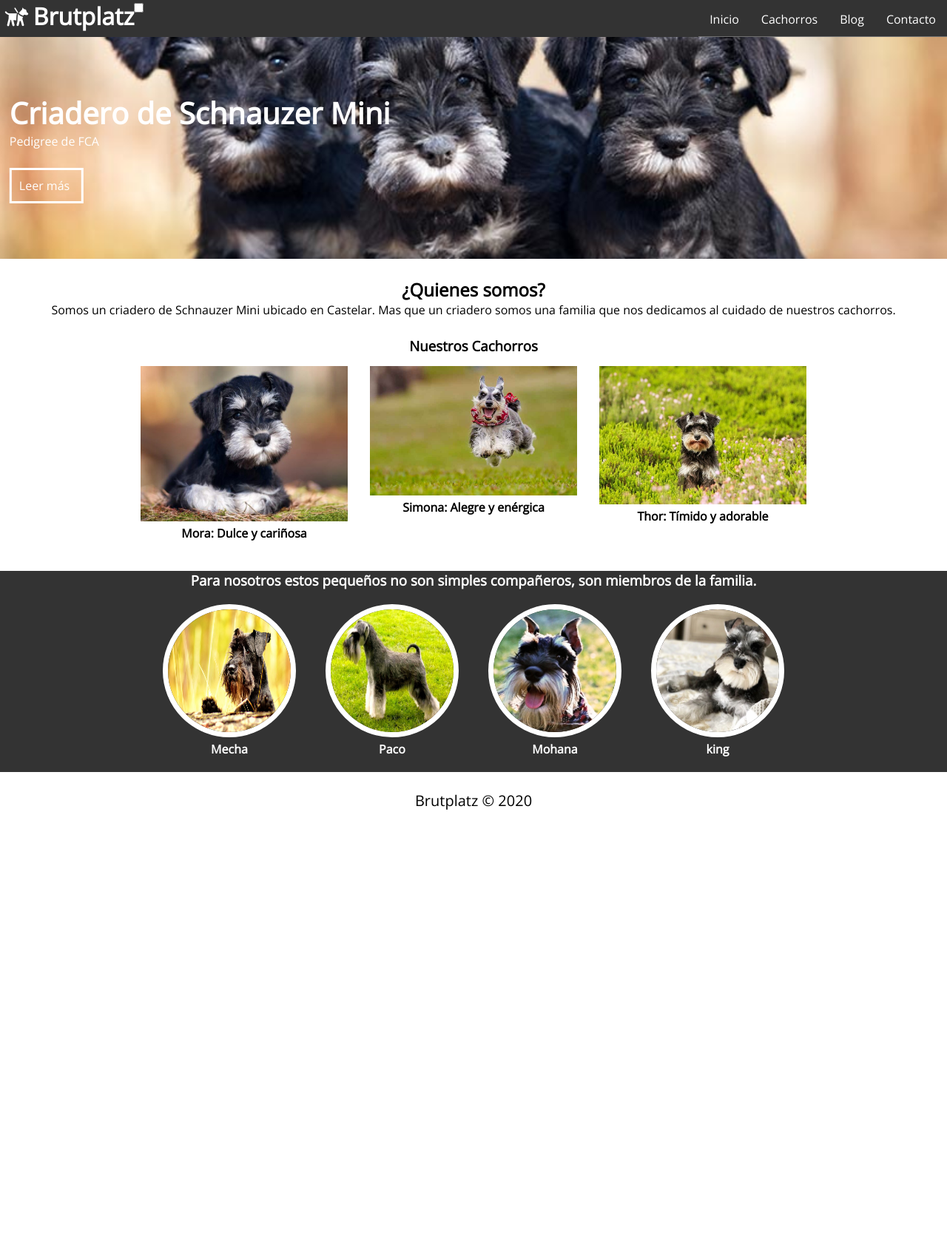
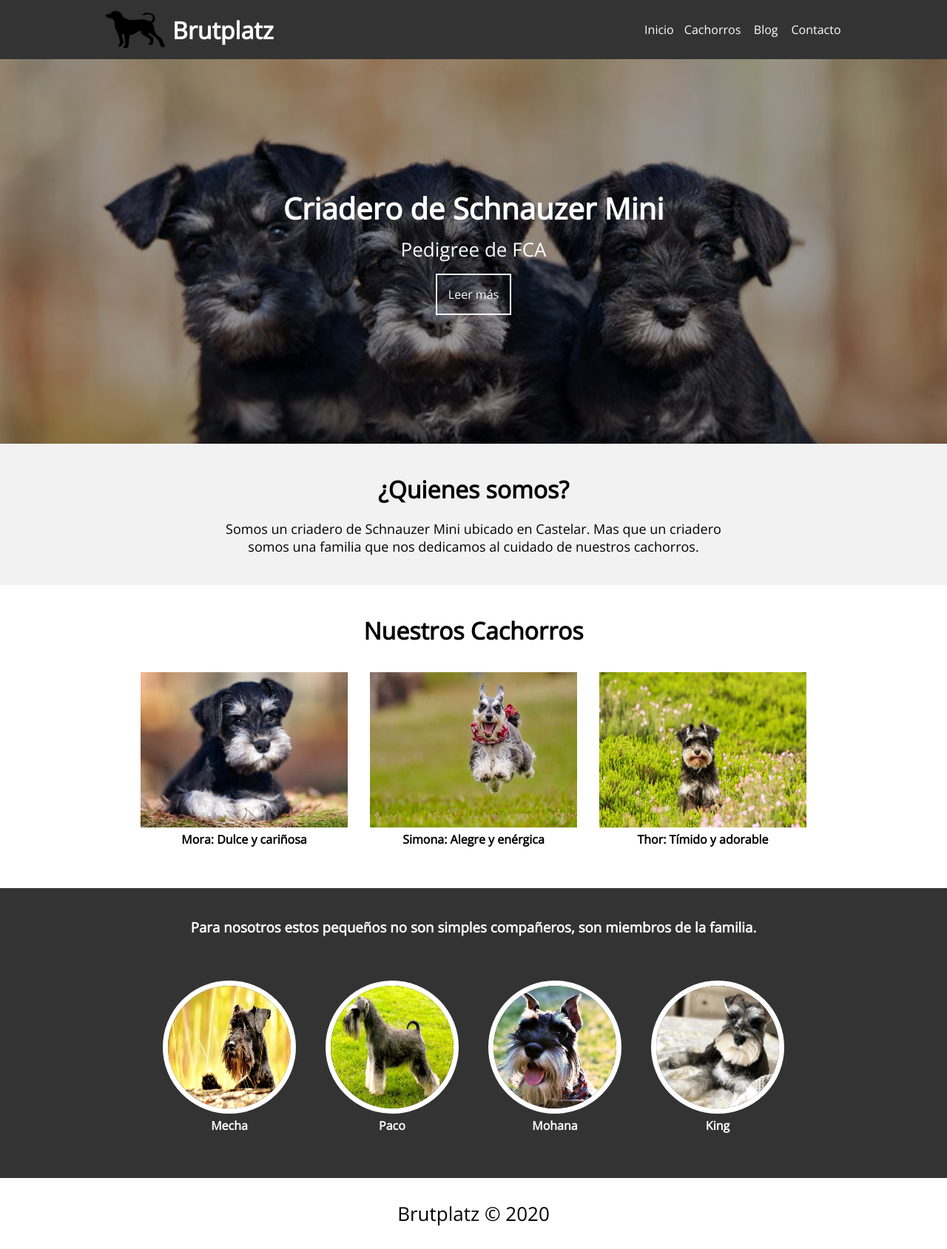
Before and after one commit to olivaresja/Brutplatz, a PHP site: page / in a window 1280 px wide. Shown: the whole page at 74% size. Before the commit the page ends 1095 px from the top, so only its background shows below. Run offline with PHP 8.4, Linux system fonts and the light colour scheme.

Commit message:
refactor

```diff
--- /dev/null
+++ b/Css/banner.css
@@ -0,0 +1,46 @@
+.banner {
+    margin-top: 80px;
+    width: 100%;
+    height: 520px;
+    background-image: url(../Imagenes/imagen9.jpg);
+    background-repeat: no-repeat;
+    background-size: cover;
+}
+
+.banner div {
+    padding: 20px 15px;
+    width: 100%;
+    height: 100%;
+    display: flex;
+    flex-direction: column;
+    align-items: center;
+    justify-content: center;
+    background-color: rgba(0, 0, 0, .4);
+}
+
+.banner h1 {
+    font-size: 40px;
+    color: #fff;
+    text-align: center;
+}
+
+.banner p {
+    margin: 10px 0 15px 0;
+    font-size: 26px;
+    color: #fff;
+    text-align: center;
+}
+
+.banner a {
+    padding: 15px;
+    border: 2px solid #fff;
+    color: #fff;
+    text-decoration: none;
+    cursor: pointer;
+}
+
+@media (max-width: 599px) {
+    .banner {
+        height: 350px;
+    }
+}
--- /dev/null
+++ b/Css/blog.css
@@ -0,0 +1,34 @@
+.blog {
+    padding: 40px 10px;
+    width: 100%;
+    text-align: center;
+    display: flex;
+    flex-direction: column;
+    align-items: center;
+}
+
+.blog h2 {
+    margin-bottom: 20px;
+    font-size: 32px;
+}
+
+.blog div {
+    display: flex;
+}
+
+.blog article {
+    margin: 15px;
+    width: 280px;
+}
+
+.blog img {
+    width: 100%;
+    height: 210px;
+    max-width: 280px;
+}
+
+@media (max-width: 1020px) {
+    .blog div {
+        flex-direction: column;
+    }
+}
--- /dev/null
+++ b/Css/footer.css
@@ -0,0 +1,8 @@
+footer {
+  padding: 30px 20px;
+  text-align: center;
+}
+
+footer p {
+  font-size: 26px;
+}
--- /dev/null
+++ b/Css/global.css
@@ -0,0 +1,9 @@
+* {
+  margin: 0;
+  padding: 0;
+  box-sizing: border-box;
+}
+
+body {
+  font-family: 'Open Sans', sans-serif;
+}
--- a/info.css
+++ b/Css/info.css
@@ -1,10 +1,13 @@
-#info {
-    background: #333;
+.info {
+    padding: 40px 20px;
+    width: 100%;
     color: #fff;
     text-align: center;
+    background: #333;
 }
 
-#info .contenedor {
+.infoContainer {
+    margin-top: 40px;
     display: flex;
     flex-wrap: wrap;
     justify-content: center;
@@ -12,6 +15,7 @@
 
 .info-pet {
     margin: 20px;
+    width: auto;
 }
 
 .info-pet img {
@@ -21,14 +25,8 @@
     border: 7px solid #fff;
 }
 
-@media (min-width:480px) {
+@media (max-width: 1020px) {
     .info-pet {
-        width: 40%;
+        width: 250px;
     }
 }
-
-@media (min-width:1023px) {
-    .info-pet {
-        width: auto;
-    }
-}
--- /dev/null
+++ b/Css/menu.css
@@ -0,0 +1,82 @@
+header {
+    width: 100%;
+    height: 80px;
+    background: #333;
+    position: fixed;
+    top: 0;
+    z-index: 1;
+    display: flex;
+    justify-content: center;
+}
+
+.nav {
+    padding: 0 15px;
+    width: 1024px;
+    height: 100%;
+    display: flex;
+    align-items: center;
+    justify-content: space-between;
+}
+
+.logo {
+    color: #fff;
+    text-decoration: none;
+    display: flex;
+    align-items: center;
+}
+
+.logo img {
+    margin-right: 10px;
+    width: 80px;
+    height: 50px;
+}
+
+.logo p {
+    font-size: 32px;
+    font-weight: bold;
+}
+
+.menu {
+    width: 280px;
+    height: 100%;
+    display: flex;
+    align-items: center;
+    justify-content: space-between;
+}
+
+.menu a {
+    width: 80px;
+    height: 100%;
+    text-decoration: none;
+    color: #fff;
+    display: flex;
+    align-items: center;
+    justify-content: center;
+}
+
+.menu a:hover {
+    background-color: #272727;
+    cursor: pointer;
+}
+
+.nav button {
+    display: none;
+}
+
+@media (max-width: 599px) {
+    .menu {
+        display: none;
+    }
+    .nav button {
+        width: 20px;
+        height: 20px;
+        display: inline;
+        background: transparent;
+        border: none;
+        outline: none;
+        cursor: pointer;
+    }
+    .logo p {
+        font-size: 26px;
+    }
+}
--- /dev/null
+++ b/Css/quienes.css
@@ -0,0 +1,19 @@
+.quienes {
+  padding: 40px 10px;
+  width: 100%;
+  text-align: center;
+  background-color: #f2f2f2;
+  display: flex;
+  flex-direction: column;
+  align-items: center;
+}
+
+.quienes h2 {
+  margin-bottom: 20px;
+  font-size: 32px;
+}
+
+.quienes p {
+  max-width: 720px;
+  font-size: 18px;
+}
--- /dev/null
+++ b/Css/style.css
@@ -0,0 +1,7 @@
+@import url('https://fonts.googleapis.com/css2?family=Open+Sans&display=swap');
+@import url(menu.css);
+@import url(banner.css);
+@import url(quienes.css);
+@import url(blog.css);
+@import url(info.css);
+@import url(footer.css);
--- a/banner.css
+++ /dev/null
@@ -1,56 +0,0 @@
-#banner {
-    margin-top: 50px;
-    position: relative;
-}
-#banner img {
-    width: 100%;
-    height: 100%;
-}
-#banner .contenedor {
-    position: absolute;
-    top: 50%;
-    left: 50%;
-    transform: translateX(-50%) translateY(-50%);
-    color:#fff
-}
-#banner h2 {
-    font-size: 28px;
-}
-#banner a {
-    display: block;
-    width: 100px;
-    color: #fff;
-    text-decoration: none;
-    padding: 10px;
-    margin-top: 10px;
-    border: 3px solid #fff;
-}
-#banner a:hover {
-    background: rgba(51,51,51,0.5);
-}
-@media (min-width:480px) {
-    #banner h2 {
-        font-size: 40px;
-    }
-
-    #banner a {
-        margin-top: 25px;
-    }
-}
-
-@media (min-width:600px) {
-    #banner {
-        height: 300px;
-        overflow: hidden;
-    }
-
-    #banner img {
-        height: auto;
-        margin-top: -100px;
-    }
-}
-@media (min-width:1023px) {
-    #banner img {
-        margin-top: -200px;
-    }
-}
--- a/blog.css
+++ /dev/null
@@ -1,16 +0,0 @@
-#blog h3, h4 {
-    text-align: center;
-}
-
-#blog .contenedor {
-    display: flex;
-    justify-content: center;
-    flex-wrap: wrap;
-}
-#blog article {
-    margin: 15px;
-}
-#blog img {
-    width: 100%;
-    max-width: 280px;
-}
--- a/index.html
+++ b/index.html
@@ -4,41 +4,51 @@
     <meta charset="UTF-8">
     <meta name="viewport" content="width=device-width, initial-scale=1.0">
     <title>Brutplatz</title>
-    <link rel="stylesheet" href="style.css">
-    <link rel="stylesheet" href="Css/fontello.css">
+    <link rel="stylesheet" href="css/global.css">
+    <link rel="stylesheet" href="css/style.css">
+    <link rel="stylesheet" href="css/fontello.css">
 </head>
 <body>
     <header>
-        <div class="contenedor"></div>
-        <h1 class="icon-guidedog">Brutplatz</h1>
-        <input type="checkbox" id="icon-menu">
-        <label class="icon-menu" for="menu-bar"></label>
-        <nav class="menu">
-            <a href="">Inicio</a>
-            <a href="">Cachorros</a>
-            <a href="">Blog</a>
-            <a href="">Contacto</a>
+        <nav class="nav">
+            <a href="index.html" class="logo">
+                <img src="imagenes/logo.png" alt="logo">
+                <p>Brutplatz</p>
+            </a>
+            <div class="menu">
+                <a href="#">Inicio</a>
+                <a href="#">Cachorros</a>
+                <a href="#">Blog</a>
+                <a href="#">Contacto</a>
+            </div>
+            <button>
+                <svg alt="icon-menu" width="20" height="20" viewBox="0 0 18 12">
+                    <defs>
+                        <style>.a{fill:#fff;}</style>
+                    </defs>
+                    <path class="a" d="M3,18H21V16H3Zm0-5H21V11H3ZM3,6V8H21V6Z" transform="translate(-3 -6)" />
+                </svg>
+            </button>
         </nav>
     </header>
 
     <main>
-        <section id="banner">
-            <img src="Imagenes/imagen9.jpg">
-            <div class="contenedor">
-                <h2>Criadero de Schnauzer Mini</h2>
+        <section class="banner">
+            <div>
+                <h1>Criadero de Schnauzer Mini</h1>
                 <p>Pedigree de FCA</p>
                 <a href="#">Leer más</a>
             </div>
         </section>
 
-        <section id="quienes">
+        <section class="quienes">
             <h2>¿Quienes somos?</h2>
             <p>Somos un criadero de Schnauzer Mini ubicado en Castelar. Mas que un criadero somos una familia que nos dedicamos al cuidado de nuestros cachorros.</p>
         </section>
 
-        <section id="blog">
-            <h3>Nuestros Cachorros</h3>
-            <div class="contenedor">
+        <section class="blog">
+            <h2>Nuestros Cachorros</h2>
+            <div>
                 <article>
                     <img src="Imagenes/imagen2.jpg">
                     <h4>Mora: Dulce y cariñosa</h4>
@@ -53,39 +63,32 @@
                 </article>
             </div>
         </section>
-        <section>
 
-            <section id="info">
+        <section class="info">
             <h3>Para nosotros estos pequeños no son simples compañeros, son miembros de la familia.</h3>
-                <div class="contenedor">
+            <div class="infoContainer">
                 <div class="info-pet">
-                        <img src="Imagenes/imagen3.jpg" alt="">
+                    <img src="Imagenes/imagen3.jpg" alt="dog">
                     <h4>Mecha</h4>
                 </div>
                 <div class="info-pet">
-                        <img src="Imagenes/imagen6.jpg" alt="">
+                    <img src="Imagenes/imagen6.jpg" alt="dog">
                     <h4>Paco</h4>
                 </div>
                 <div class="info-pet">
-                        <img src="Imagenes/imagen7.jpg" alt="">
+                    <img src="Imagenes/imagen7.jpg" alt="dog">
                     <h4>Mohana</h4>
                 </div>
                 <div class="info-pet">
-                        <img src="Imagenes/imagen8.jpg" alt="">
-                        <h4>king</h4>
+                    <img src="Imagenes/imagen8.jpg" alt="dog">
+                    <h4>King</h4>
                 </div>
             </div>
         </section>
     </main>
 
     <footer>
-        <div class="contenedor">
-            <p class="copy">Brutplatz &copy; 2020</p>
-            <div class="sociales">
-                <a class="icon-facebook-squared" href=""></a>
-                <a href=""></a>
-            </div>
-        </div>
+        <p>Brutplatz &copy; 2020</p>
     </footer>
 </body>
 </html>
--- a/menu.css
+++ /dev/null
@@ -1,51 +0,0 @@
-#menu-bar {
-    display: none;
-}
-
-header label {
-    float: right;
-    font-size: 28px;
-    margin: 6px 0;
-    cursor: pointer;
-}
-.menu {
-    position: absolute;
-    top: 50px;
-    left: 0;
-    width: 100%;
-    height: 100vh;
-    background: rgba(51,51,51,0.9);
-    transition: all 0.5s;
-    transform: translateX(-100%);
-}
-.menu a {
-    display: block;
-    color: #fff;
-    height: 50px;
-    text-decoration: none;
-    padding: 15px;
-    border-bottom: 1px solid rgba(255,255,255,0.3);
-}
-
-.menu a:hover {
-    background: rgba(255,255,255,0.3);
-
-}
-
-#menu-bar:checked ~ .menu {
-    transform: translateX(0%);
-}
-
-@media (min-width:1023px) {
-    .menu {
-        position: static;
-        width: auto;
-        height: auto;
-        transform: translateX(0%);
-        float: right;
-        display: flex;
-    }
-    header label {
-        display: none;
-    }
-}
--- a/style.css
+++ /dev/null
@@ -1,53 +0,0 @@
-@import url('https://fonts.googleapis.com/css2?family=Open+Sans&display=swap');
-@import url(menu.css);
-@import url(banner.css);
-@import url(blog.css);
-@import url(info.css);
-*{
-    margin: 0;
-    padding: 0;
-    box-sizing: border-box;
-}
-
-
-body {
-    font-family: 'Open Sans', sans-serif;
-}
-header {
-    width: 100%;
-    height: 50px;
-    background: #333;
-    color: #fff;
-
-    position: fixed;
-    top: 0;
-    left: 0;
-    z-index: 100;
-}
-.contenedor {
-    width: 98%;
-    margin: auto;
-}
-h1 {
-    float: left;
-}
-header .contenedor {
-    display: table;
-}
-section {
-    width: 100%;
-    margin-bottom: 25px;
-}
-#quienes {
-    text-align: center;
-}
-
-footer .contenedor {
-    display: flex;
-    flex-wrap: wrap;
-    justify-content: center;
-}
-
-.copy {
-    font-size: 20px;
-}
```
Also changed, not shown: Imagenes/logo.png (added), Imagenes/navbar.svg (added). Lines whose indentation alone changed are shown as unchanged.
